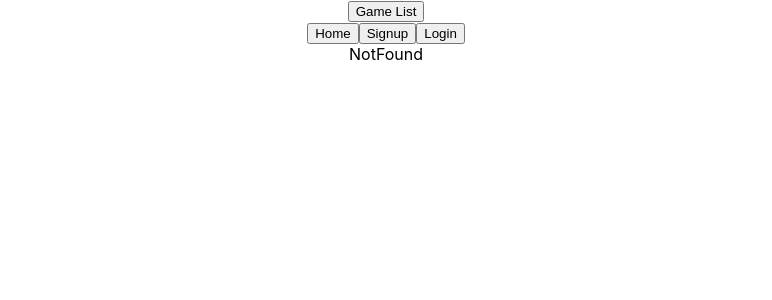
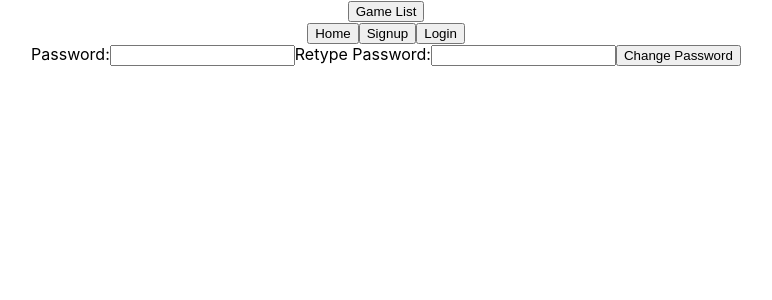
Before and after one commit to EduaCan/gameboard-friends-client, a React (Create React App) app: page /changepassword in a window 1280 px wide. Shown: the top 300 px of the page, without its empty margins (254-1026 px from the left). Built offline with nearby package versions, Linux system fonts and the light colour scheme; no server answers.

Commit message:
fixed multiple bugs

```diff
--- a/src/App.js
+++ b/src/App.js
@@ -9,6 +9,7 @@ import NotFound from "./pages/NotFound";
 import Profile from "./pages/Profile";
 import GameList from "./pages/GameList";
 import GameDetails from "./pages/GameDetails";
+import ChangePassword from "./pages/ChangePassword";
 
 function App() {
   return (
@@ -20,9 +21,10 @@ function App() {
         <Route path="/login" element={<Login />} />
         <Route path="/game" element={<GameList />} />
         <Route path="/game/:gameid" element={<GameDetails />} />
-
+        "/changepassword"
 
         <Route path="/profile" element={<Profile />} />
+        <Route path="/changepassword" element={<ChangePassword />} />
 
         {/* potenciales errores */}
         <Route path="/error" element={<Error />} />
--- a/src/components/FavGamesList.jsx
+++ b/src/components/FavGamesList.jsx
@@ -1,39 +1,46 @@
-import { useEffect } from 'react'
-import { useState } from 'react'
-import { gameDetailsService } from "../services/game.service"
+import { useEffect } from "react";
+import { useState } from "react";
+import { gameDetailsService } from "../services/game.service";
+import { getFavGamesArrayService } from "../services/user.service";
 
-
-function FavGamesList({gameid}) {
-
-    const [ details, setDetails ] = useState(null)
-  const [ isFetching, setIsFetching ] = useState(true)
+function FavGamesList({ gameid }) {
+  const [details, setDetails] = useState(null);
+  const [isFetching, setIsFetching] = useState(true);
 
   useEffect(() => {
-    getData()
-  }, [])
+    getData();
+  }, []);
 
   const getData = async () => {
     try {
-        const response = await gameDetailsService(gameid)
-        setDetails(response.data)
-        setIsFetching(false)
-
+      const response = await getFavGamesArrayService();
+      console.log(response.favGames);
+      // const finalResponse = await gameDetailsService(response.data);
+      // console.log(finalResponse.data);
+      // setDetails(finalResponse.data);
+      // setIsFetching(false);
     } catch (error) {
-        console.log(error)
+      console.log(error);
     }
-}
+  };
 
   if (isFetching === true) {
-    return <h3>...buscando</h3>
+    return <h3>...buscando</h3>;
   }
 
   return (
     <div>
-        <img src={details.image_url} alt={details.name} width={50}/>
+      {details.map((eachGame) => {
+        return (
+          <div key={eachGame.id}>
+            <img src={details.image_url} alt={details.name} width={50} />
             <h5>{details.name}</h5>
             <p>juego favorito</p>
           </div>
-  )
+        );
+      })}
+    </div>
+  );
 }
 
-export default FavGamesList
+export default FavGamesList;
--- a/src/components/Navbar.jsx
+++ b/src/components/Navbar.jsx
@@ -28,9 +28,11 @@ function Navbar() {
         <NavLink to="/profile" >
           <button>Perfíl</button>
         </NavLink>
-        <span className='nav-inactive'>
+        <NavLink to="/changepassword" >
+          <button>Cambiar password</button>
+        </NavLink>
           <button onClick={handleLogout}>Cerrar Sesión</button>
-        </span>
+
       </div>
     ) : (
       <div>
--- /dev/null
+++ b/src/pages/ChangePassword.jsx
@@ -0,0 +1,45 @@
+import { useState } from "react";
+
+
+function ChangePassword() {
+
+    const [password, setPassword] = useState("");
+    const [password2, setPassword2] = useState("");
+    const [errorMessage, setErrorMessage] = useState("")
+
+    const handlePasswordChange = (event) => setPassword(event.target.value);
+    const handlePassword2Change = (event) => setPassword2(event.target.value);
+
+
+    const handleChangePassword = async (event) => {
+        event.preventDefault();
+    }
+
+  return (
+    <div>
+        <form onSubmit={handleChangePassword}>
+        <label>Password:</label>
+        <input
+          type="password"
+          name="password"
+          value={password}
+          onChange={handlePasswordChange}
+        />
+
+        <label>Retype Password:</label>
+        <input
+          type="password"
+          name="password2"
+          value={password2}
+          onChange={handlePassword2Change}
+        />
+
+        <button type="submit">Change Password</button>
+
+        {/* {errorMessage !== "" && <p>{errorMessage}</p>} */}
+      </form>
+    </div>
+  )
+}
+
+export default ChangePassword
--- a/src/pages/Profile.jsx
+++ b/src/pages/Profile.jsx
@@ -14,7 +14,8 @@ function Profile() {
 
     <h2>Hello {user.user.username}</h2>
         <h3>Fav Games:</h3>
-    {user.user.favGames.map((eachFavGameId) => {
+        <FavGamesList />
+    {/* {user.user.favGames.map((eachFavGameId) => {
       return (
 
         <div>
@@ -23,7 +24,7 @@ function Profile() {
         <p>Algo--{eachFavGameId}--</p>
         </div>
       )
-    })}
+    })} */}
     <h3>Joined Events:</h3>
     <JoinedEvents />
 
--- a/src/services/user.service.js
+++ b/src/services/user.service.js
@@ -4,6 +4,11 @@ import service from "./config.service";
     service.patch(`/user/game/${gameid}`)
  }
 
+ const getFavGamesArrayService = () => {
+   service.get(`/user/favorites`)
+ }
+
  export {
-    addGameToFavouritesService
+    addGameToFavouritesService,
+    getFavGamesArrayService
   }
```
Lines whose indentation alone changed are shown as unchanged.
